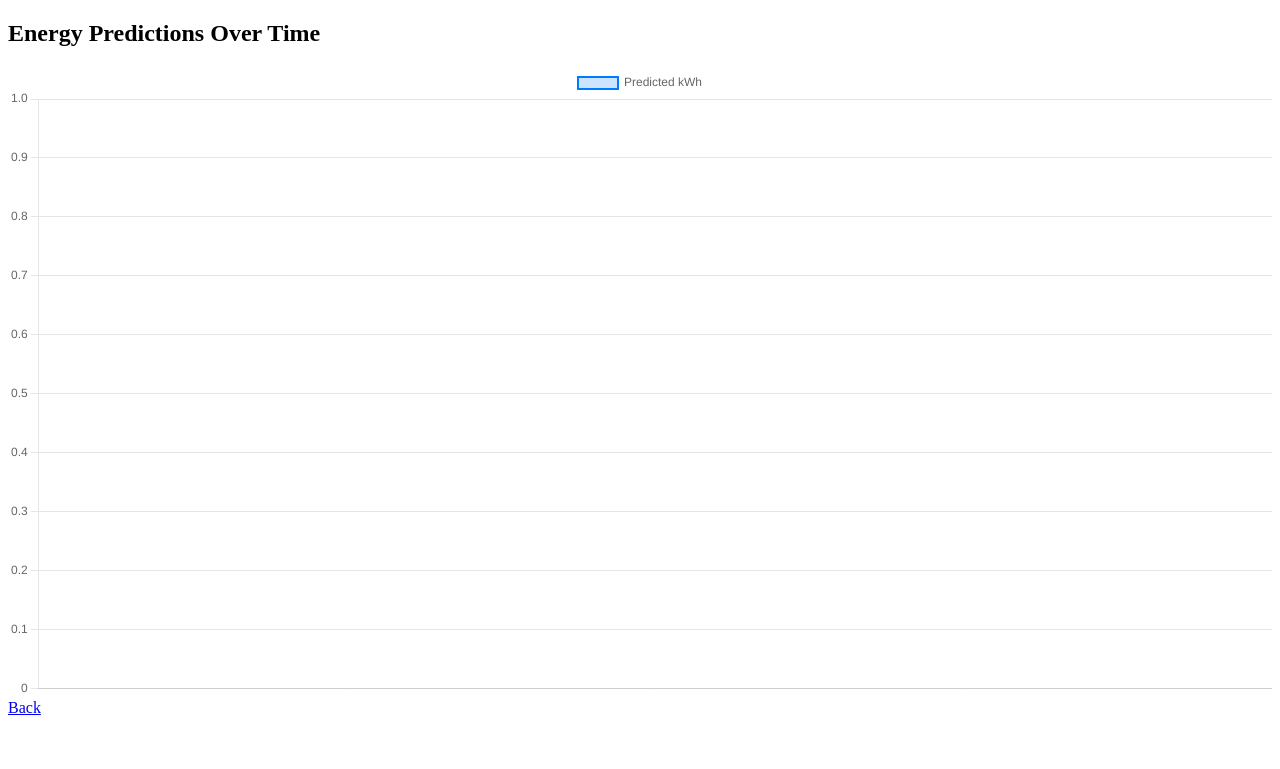
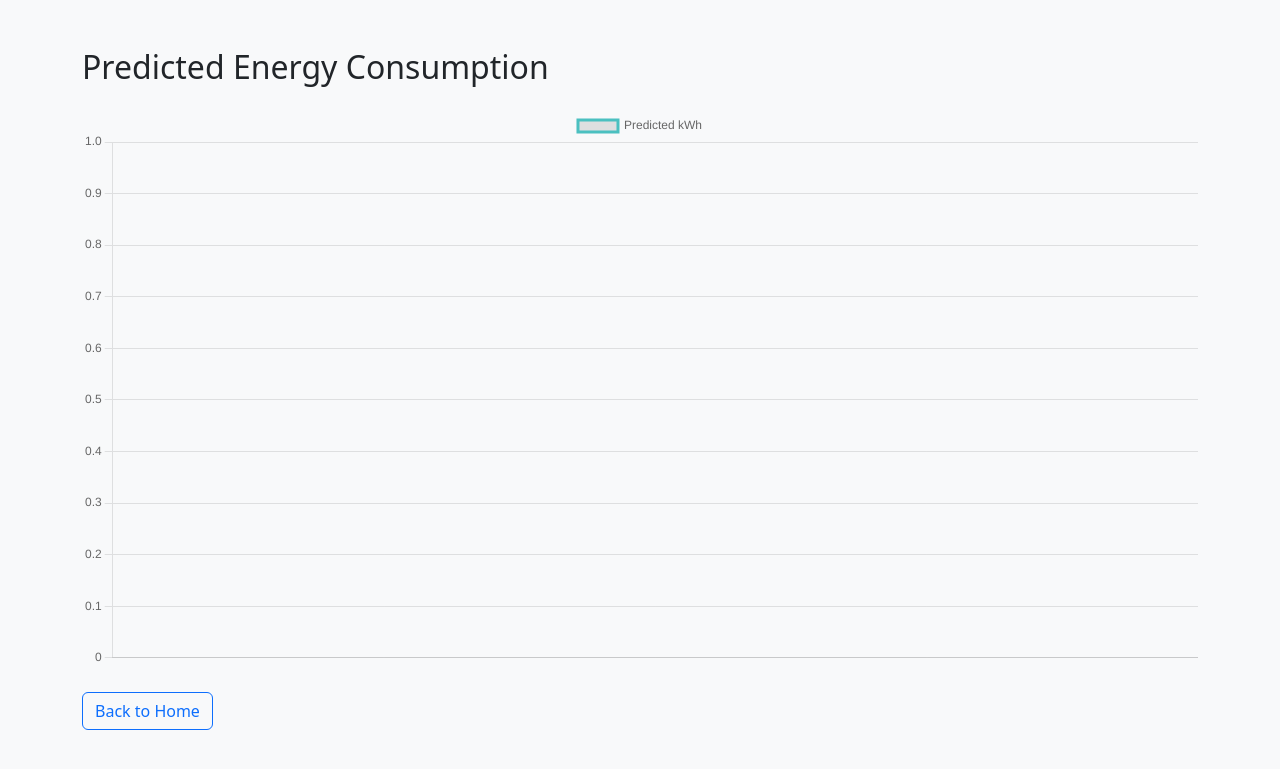
Before and after one commit to saniya3012168/enersense, a Flask app: page /charts in a window 1280 px wide. Shown: the top 769 px of the page. Run offline with Flask 3, Linux system fonts and the light colour scheme.

Commit message:
Update chart_dashboard.html

```diff
--- a/templates/chart_dashboard.html
+++ b/templates/chart_dashboard.html
@@ -1,29 +1,34 @@
 <!DOCTYPE html>
-<html>
+<html lang="en">
 <head>
-    <title>EnerSense Chart Dashboard</title>
+    <meta charset="UTF-8">
+    <title>Prediction Chart</title>
+    <link href="https://cdn.jsdelivr.net/npm/bootstrap@5.3.3/dist/css/bootstrap.min.css" rel="stylesheet">
     <script src="https://cdn.jsdelivr.net/npm/chart.js"></script>
 </head>
-<body>
-    <h2>Energy Predictions Over Time</h2>
-    <canvas id="energyChart" width="600" height="300"></canvas>
+<body class="bg-light">
+<div class="container mt-5">
+    <h2 class="mb-4">Predicted Energy Consumption</h2>
+    <canvas id="predictionChart"></canvas>
+    <a href="/" class="btn btn-outline-primary mt-4">Back to Home</a>
+</div>
+
 <script>
-        const ctx = document.getElementById('energyChart').getContext('2d');
-        const energyChart = new Chart(ctx, {
+    const ctx = document.getElementById('predictionChart').getContext('2d');
+    const chart = new Chart(ctx, {
         type: 'line',
         data: {
-                labels: {{ timestamps|safe }},
+            labels: {{ timestamps|tojson }},
             datasets: [{
                 label: 'Predicted kWh',
-                    data: {{ predictions|safe }},
-                    backgroundColor: 'rgba(0, 123, 255, 0.2)',
-                    borderColor: 'rgba(0, 123, 255, 1)',
-                    borderWidth: 2,
-                    fill: true,
-                    tension: 0.3
+                data: {{ predictions|tojson }},
+                fill: false,
+                borderColor: 'rgba(75, 192, 192, 1)',
+                tension: 0.1
             }]
         },
         options: {
+            responsive: true,
             scales: {
                 y: {
                     beginAtZero: true
@@ -32,6 +37,5 @@
         }
     });
 </script>
-    <a href="/">Back</a>
 </body>
 </html>
```
Lines whose indentation alone changed are shown as unchanged.
